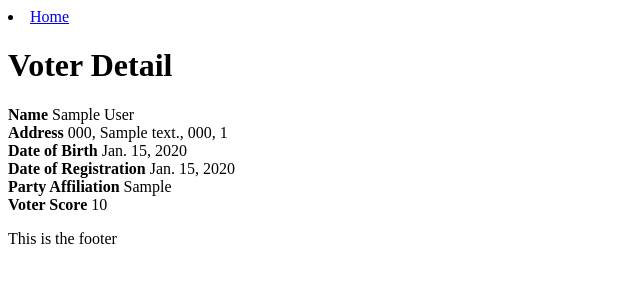
After one commit to sulafaljabal/cs412, a Django app: page /voter_analytics/voter/1/ in a window 1280 px wide. The commit adds this page. Shown: the top 300 px of the page, without its empty margins (0-640 px from the left). Run offline with Django 5.2, Linux system fonts and the light colour scheme; tables that the repository leaves empty hold one stand-in row (values such as "Sample post").

Commit message:
Finished parts 2 and 3 of task 2

```diff
--- a/voter_analytics/models.py
+++ b/voter_analytics/models.py
@@ -66,7 +66,7 @@ def load_data():
                             date_of_birth = fields[7],
 
                             registration_date = fields[8],
-                            party_affiliation = fields[9],
+                            party_affiliation = fields[9].strip(),
                             precint_number = fields[10],
 
                             v20state = fields[11].upper() == 'TRUE',
--- a/voter_analytics/templates/voter_analytics/base.html
+++ b/voter_analytics/templates/voter_analytics/base.html
@@ -8,13 +8,13 @@ File description: base html page used by other templates-->
         <title>
             Voters in Newton
         </title>
-        <link rel="stylesheet" href="{% static 'hw/styles.css' %}">
+        <link rel="stylesheet" href="{% static 'voter_analytics/styles.css' %}">
     </head>
     <body>
-        <!-- <nav>
-            <li> <a href="{% url 'home_page' %}">Home</a></li>
-            <li> <a href="{% url 'about_page' %}">About</a></li>
-        </nav> -->
+        <nav>
+            <li> <a href="{% url 'voters' %}">Home</a></li>
+            <!-- <li> <a href="{% url 'about_page' %}">About</a></li> -->
+        </nav>
 
         <!-- put page specific content here -->
          {% block content %}
--- /dev/null
+++ b/voter_analytics/templates/voter_analytics/voter_detail.html
@@ -0,0 +1,18 @@
+<!--templates/voter_analytics/base.html
+Sulaf Al Jabal (U78815065) 11/1/25
+File description: voter detail html page used to showcase information
+about one voter-->
+{% extends "voter_analytics/base.html" %}
+
+
+{% block content %}
+<h1>Voter Detail</h1>
+<p>
+    <strong>Name</strong> {{voter.first_name}} {{voter.last_name}} <br>
+    <strong>Address</strong> {{voter.address_apartment_number}}, {{voter.address_street_name}}, {{voter.address_street_number}}, {{voter.address_zip_code}}<br>
+    <strong>Date of Birth</strong> {{voter.date_of_birth}}<br>
+    <strong>Date of Registration</strong> {{voter.registration_date}} <br>
+    <strong>Party Affiliation</strong> {{voter.party_affiliation}} <br>
+    <strong>Voter Score</strong> {{voter.voter_score}}
+    </p>
+{% endblock %}
--- a/voter_analytics/urls.py
+++ b/voter_analytics/urls.py
@@ -13,6 +13,6 @@ from.views import *
 
 urlpatterns = [
     path(r'', VoterListView.as_view(), name="voters"),
-    path('voters', VoterListView.as_view(), name="voters_list"),
+    path('voter/<int:pk>/', VoterDetailView.as_view(), name="voter"),
 
 ]
--- a/voter_analytics/views.py
+++ b/voter_analytics/views.py
@@ -6,7 +6,7 @@ from django.shortcuts import render
 
 # Create your views here.
 from django.db.models.query import QuerySet
-from django.views.generic import ListView
+from django.views.generic import ListView, DetailView
 from . models import *
 
 class VoterListView(ListView):
@@ -25,68 +25,75 @@ class VoterListView(ListView):
         # fields to filter by: party affiliation, minimum and maximum birth date (drop down list by calendar year ), voter score
         # whether or not they voted in certain elections
         # need to have mixture of filters as well
+        # party = self.request.GET.get('party_affiliation')
         print(self.request.GET)
+
+        request_dict = self.request.GET
+        print(f"Request dictionary: {request_dict}")
+
         if 'party_affiliation' in self.request.GET:
-            party_affiliation = self.request.GET['party_affiliation']
-            if party_affiliation and party_affiliation != "":
-                voters = voters.filter(party_affiliation=party_affiliation.strip())
+            party_affiliation = request_dict['party_affiliation']
+            if party_affiliation and len(party_affiliation)!= 0:
+                print(f"Party affiliation: {party_affiliation}")
+                voters = voters.filter(party_affiliation=party_affiliation)
             #endif
-        if 'v20state' in self.request.GET:
-            v20state = self.request.GET['v20state']
+
+        if 'v20state' in request_dict:
+            v20state = request_dict['v20state']
             if v20state:
                 voters = voters.filter(v20state=True)
             #endif
 
-        if 'v21town' in self.request.GET:
-            v21town = self.request.GET['v21town']
+        if 'v21town' in request_dict:
+            v21town = request_dict['v21town']
             if v21town:
                 voters = voters.filter(v21town=True)
             #endif
         #endif
 
-        if 'v21primary' in self.request.GET:
-            v21primary = self.request.GET['v21primary']
+        if 'v21primary' in request_dict:
+            v21primary = request_dict['v21primary']
             if v21primary:
                 voters = voters.filter(v21primary=True)
             #endif
 
-        if 'v22general' in self.request.GET:
-            v22general = self.request.GET['v22general']
+        if 'v22general' in request_dict:
+            v22general = request_dict['v22general']
             if v22general:
                 voters = voters.filter(v22general=True)
             #endif
         #endif
 
-        if 'v23town' in self.request.GET:
-            v23town = self.request.GET['v23town']
+        if 'v23town' in request_dict:
+            v23town = request_dict['v23town']
             if v23town:
                 voters = voters.filter(v23town=True)
             #endif
         #endif
 
-        if 'voter_score' in self.request.GET:
-            voter_score = self.request.GET['voter_score']
+        if 'voter_score' in request_dict:
+            voter_score = request_dict['voter_score']
             if voter_score != "":
                 voters = voters.filter(voter_score=int(voter_score))
             #endif
         #endif
-        return voters
 
         #date_of_birth__gte=int(min_year)
-        if 'min_birth_year' in self.request.GET:
-            min_birth_year = self.request.GET['min_birth_year']
-            if min_birth_year != "":
-                voters = voters.filter(date_of_birth__gte=int(min_birth_year))
+        if 'min_birth_year' in request_dict:
+            min_birth_year = request_dict['min_birth_year']
+            if min_birth_year and min_birth_year != "":
+                voters = voters.filter(date_of_birth__gte=f"{min_birth_year}-01-01")
             #endif
         #endif
 
-        if 'max_birth_year' in self.request.GET:
-            max_birth_year = self.request.GET['max_birth_year']
-            if max_birth_year != "":
-                voters = voters.filter(date_of_birth__lte=int(max_birth_year))
+        if 'max_birth_year' in request_dict:
+            max_birth_year = request_dict['max_birth_year']
+            if max_birth_year and max_birth_year != "":
+                voters = voters.filter(date_of_birth__lte=f"{max_birth_year}-12-31")
             #endif
             # print(f"Max birth year present? {max_birth_year}")
         #endif
+        print(f"Number of results: {len(voters)}")
 
         return voters
         #
@@ -101,13 +108,22 @@ class VoterListView(ListView):
         context = super().get_context_data(**kwargs)
         parties = Voter.objects.values_list('party_affiliation', flat=True).distinct().order_by('party_affiliation')
         # for drop down
-        party_affiliation = []
+        party_affiliation_list = []
+
         for p in parties:
             if p:
-                party_affiliation.append(p.strip()) # in case of any whitespace
+                party_affiliation_list.append(p) # in case of any whitespace
             #endif
         #endfor
-        context['party_affiliation'] = party_affiliation
+        print(f"Party affiliation list: {party_affiliation_list}")
+        context['party_affiliation'] = party_affiliation_list
         context['birth_years'] = range(1900, 2025)
-        context['voter_scores'] = range(0,6)
+        context['voter_score'] = range(0,6)
         return context
+#endc;ass
+
+class VoterDetailView(DetailView):
+
+    template_name = 'voter_analytics/voter_detail.html'
+    model = Voter
+    context_object_name = 'voter'
```
Also changed, not shown: voter_analytics/templates/voter_analytics/search.html (+17 -6 lines), voter_analytics/templates/voter_analytics/voter.html (+9 -7 lines).
